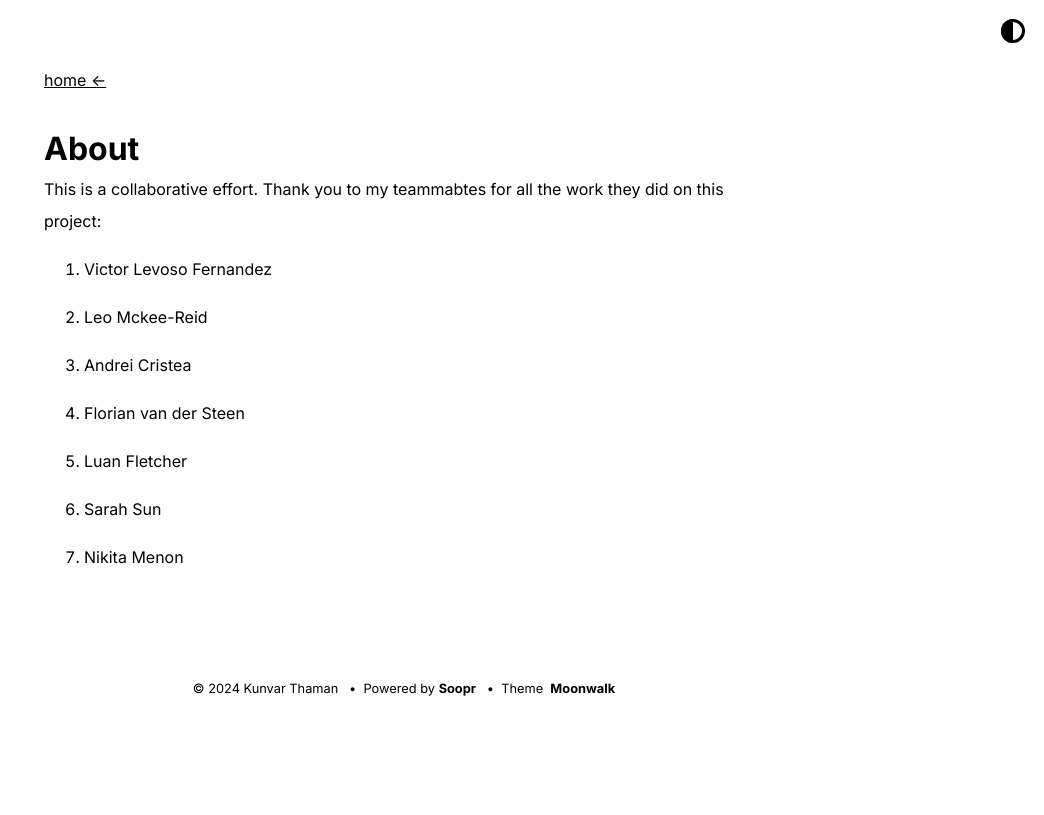
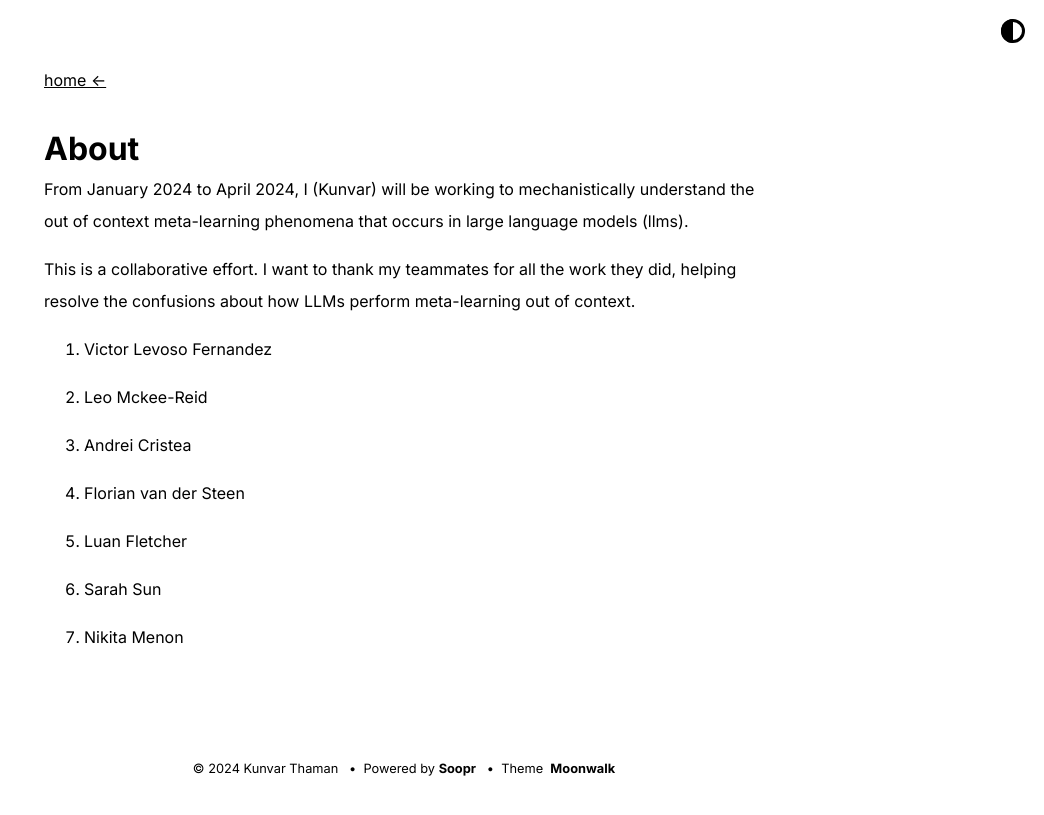
Before and after one commit to firstuserhere/metalearning, a Jekyll site: the page built from about.md, in a window 1280 px wide. Shown: the top 815 px of the page, without its empty margins (236-1280 px from the left). Built offline with Jekyll 4.4.1, drawn with Linux system fonts in a browser that asks for light colours.

Commit message:
update about page

```diff
--- a/about.md
+++ b/about.md
@@ -3,9 +3,9 @@ layout: post
 title: About
 ---
 
-[Ongoing]:From January 2024 to April 2024, I (Kunvar) will be working to mechanistically understand the out of context meta-learning phenomena that occurs in large language models (llms).
+From January 2024 to April 2024, I (Kunvar) will be working to mechanistically understand the out of context meta-learning phenomena that occurs in large language models (llms).
 
-This is a collaborative effort. Thank you to my teammabtes for all the work they did on this project:
+This is a collaborative effort. I want to thank my teammates for all the work they did, helping resolve the confusions about how LLMs perform meta-learning out of context.
 
 1. Victor Levoso Fernandez
 
```
